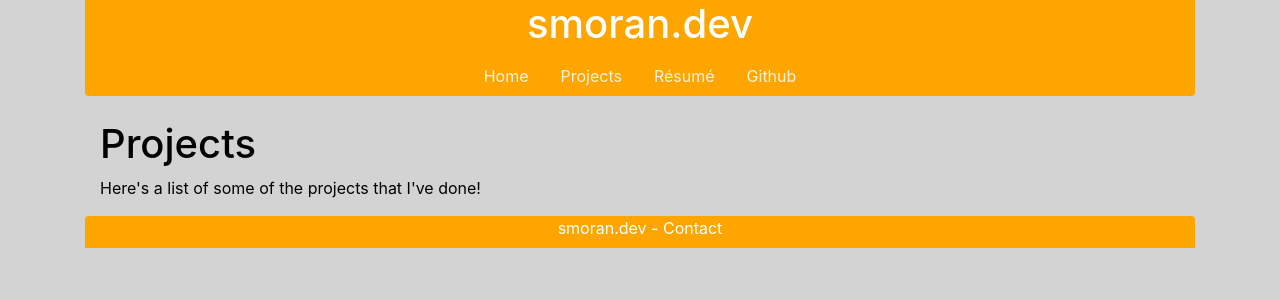
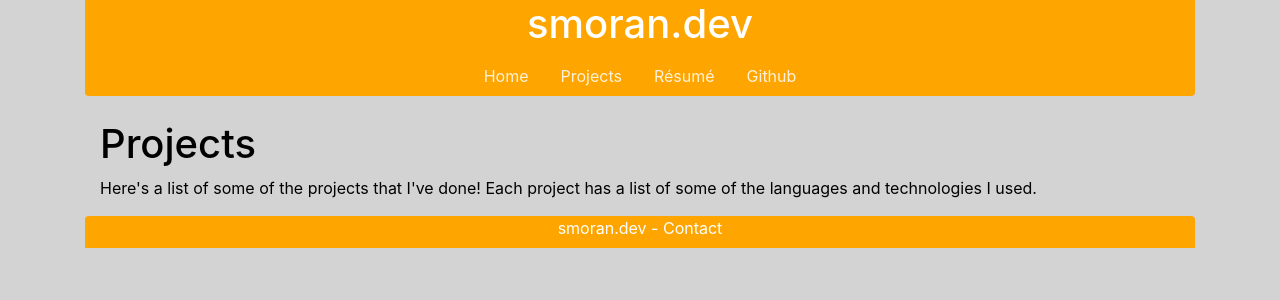
Before and after one commit to sdmoran/smoran.dev, a Django app: template smorandev/templates/smorandev/project-index.html in a window 1280 px wide. Shown: the top 300 px of the page. Run offline with Django 3.2, Linux system fonts and the light colour scheme; the template is opened without the code that fills it, so the values that code supplies are empty; some libraries are stand-ins or nearby versions.

Commit message:
Tweaked project index template and added project-specific GitHub link to project detail template

```diff
--- a/smorandev/templates/smorandev/project-index.html
+++ b/smorandev/templates/smorandev/project-index.html
@@ -5,7 +5,8 @@
     <div class="container">
         <div class="col sm" style="color: black;">
             <h1 style="text-align: left;">Projects</h1>
-            <p>Here's a list of some of the projects that I've done!</p>
+            <p>Here's a list of some of the projects that I've done! Each project has a list of some of the languages
+                and technologies I used.</p>
         </div>
     {% if project_list %}
             <ul class="list-group">
@@ -14,9 +15,9 @@
                 <div class="row">
                     <div class="col sm">
                         <h3><a href="{% url 'smorandev:project' project.slug %}">{{ project.project_name }}</a></h3>
-                        <span>Description: {{ project.blurb }}</span>
+                        <span>{{ project.blurb }}</span>
                         <br>
-                        <span>Technologies: {{ project.technologies }}</span>
+                        <span class="font-weight-light">{{ project.technologies }}</span>
                     </div>
                 </div>
             </li>
--- a/smorandev/templates/smorandev/project.html
+++ b/smorandev/templates/smorandev/project.html
@@ -7,6 +7,9 @@
     <div class="container">
         <div class="col sm" style="color: black;">
             <h1>{{ project.project_name }}</h1>
+            {% if project.github %}
+                <h6 class="small lighter-text"><a href="{{ project.github }}">GitHub Repository</a></h6>
+            {% endif %}
             <p>
                 {{ project.project_detail|linebreaks }}
             </p>
```
Also changed, not shown: db.sqlite3.
